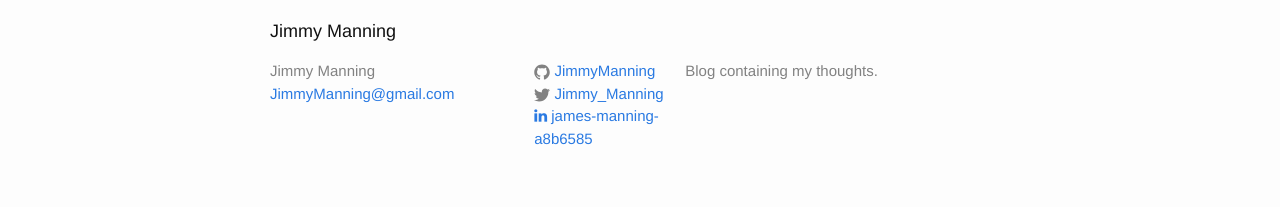
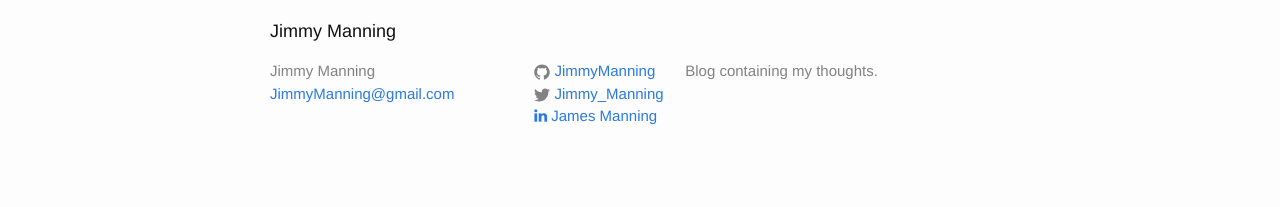
Before and after one commit to JimmyManning/jimmymanning.github.io, a Jekyll site: the page built from about.md, in a window 1280 px wide. Shown: the part 1072-1279 px from the top of the page. Built offline with Jekyll 4.4.1, drawn with Linux system fonts in a browser that asks for light colours; nearby versions of some CDN libraries.

Commit message:
Changed from username to my name

```diff
--- a/_includes/footer.html
+++ b/_includes/footer.html
@@ -28,7 +28,7 @@
 	{% if site.linkedin_username %}
  	 <li>
    	   <a href="https://linkedin.com/in/{{ site.linkedin_username }}">
-      	      <i class="fa fa-linkedin"></i> {{ site.linkedin_username }}
+      	      <i class="fa fa-linkedin"></i> James Manning
     	   </a>
  	 </li>
 	{% endif %}
```
